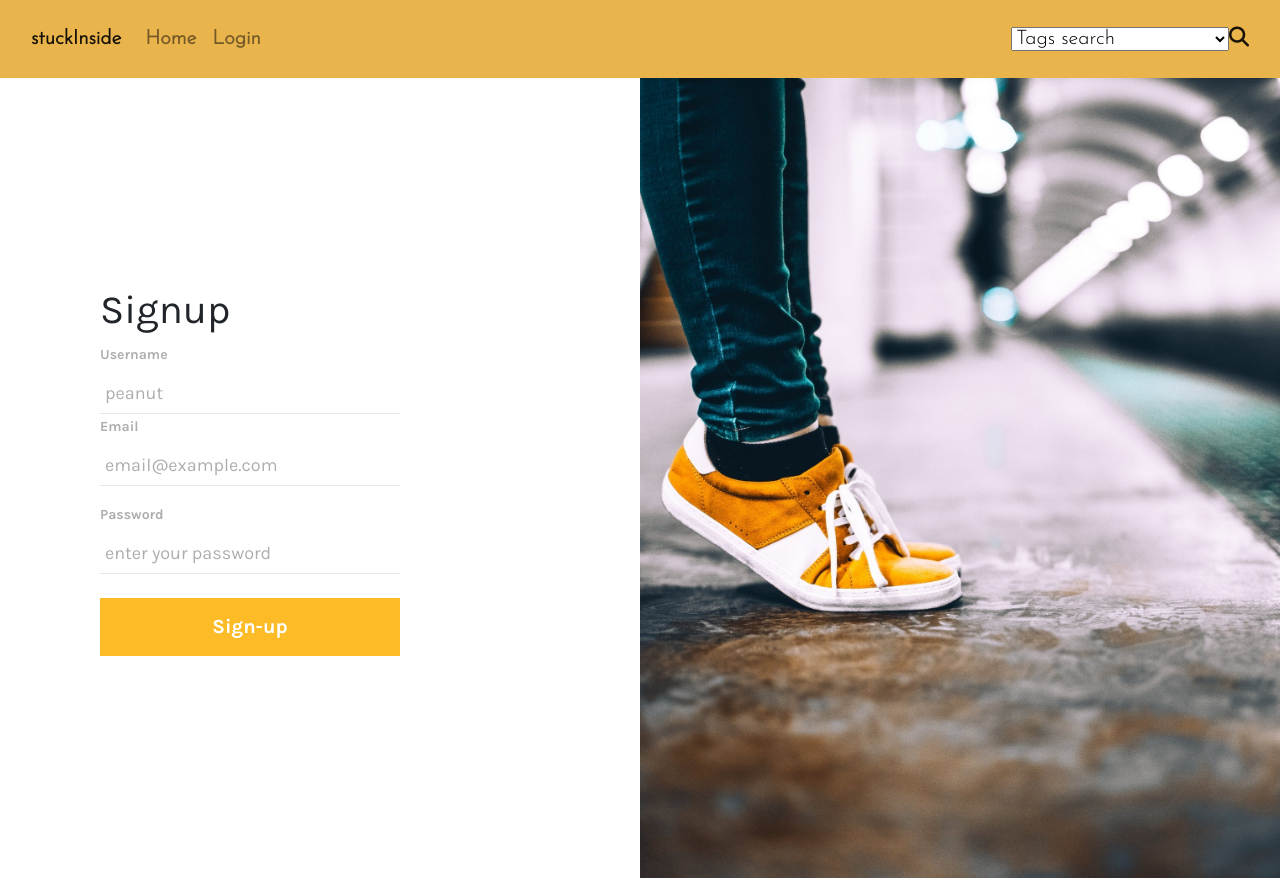
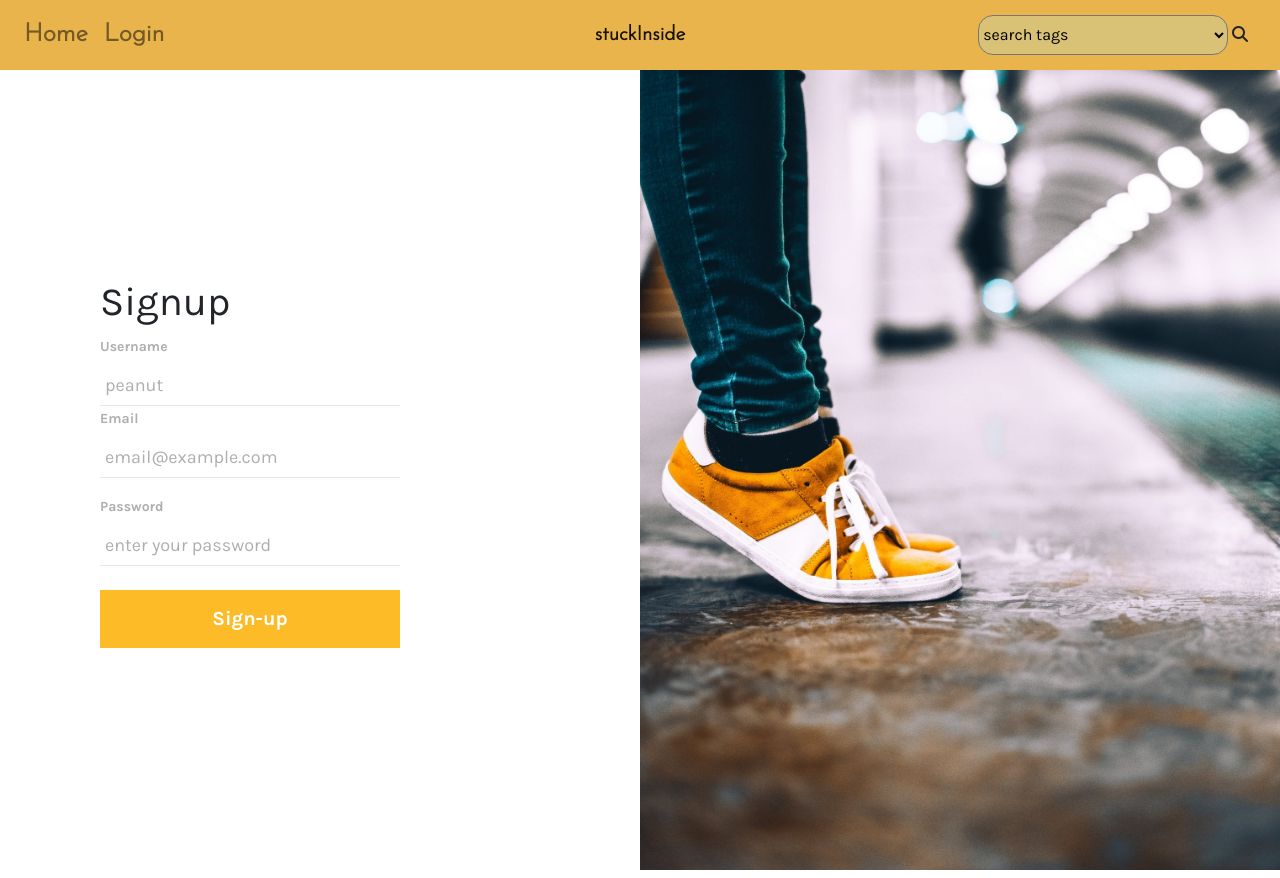
Before and after one commit to treguv/project-2, a Node project: template views/signup.handlebars in a window 1280 px wide. Run offline with Node 20 templates, Linux system fonts and the light colour scheme; the template is opened without the code that fills it, so the values that code supplies are empty; some libraries are stand-ins or nearby versions.

Commit message:
fixed navbar sizing

```diff
--- a/public/stylesheets/style.css
+++ b/public/stylesheets/style.css
@@ -22,7 +22,7 @@ html {
   height: 100%;
   padding: 0;
   margin: 0;
-  font-family: sans-serif;
+  font-family: 'sans-serif';
   color: var(--smoky-black);
 }
 /* google fonts available : 'Josefin Sans' and 'Baloo 2' */
@@ -30,6 +30,34 @@ html {
 /* navbar styles */
 .nav-background {
   background-color: var(--yellow-sun);
+}
+
+.nav-background .nav-link {
+  text-decoration: none;
+  color: rgba(0, 0, 0, 0.5);;
+  font-size: 25px;
+  font-family: 'Josefin Sans';
+  font-weight: bold;
+}
+
+.nav-background .nav-link:hover {
+  color: black;
+}
+
+.app-title {
+  text-decoration: none;
+  color: rgba(0, 0, 0, 0.5);
+  font-size: 40px;
+  font-family: 'Josefin Sans';
+  font-weight: bold;
+  transition-duration: 500ms;
+}
+
+.app-title:hover {
+  -webkit-transform: scale(1.2);
+  -ms-transform: scale(1.2);
+  transform: scale(1.2);
+  color: black;
 }
 
 .navbar-text {
@@ -80,44 +108,11 @@ html {
   font-weight: bold;
 }
 
-/* search button with animation in nav bar */
-.search-box {
-  position: absolute;
-  top: 50%;
-  left: 50%;
-  transform: translate(-50%, -50%);
-  background: var(--cadet-blue);
+select {
+  background-color: #bfd7b565;
+  width: 250px;
   height: 40px;
-  border-radius: 40px;
-  padding: 10px;
-}
-
-.search-box:hover > .search-txt {
-  width: 200px;
-  padding: 0 6px;
-}
-
-.search-btn {
-  color: var(--smoky-black);
-  float: right;
-  border-radius: 50%;
-  display: flex;
-  justify-content: center;
-  align-items: center;
-  transition: 0.4s;
-}
-
-.search-txt {
-  border: none;
-  background: none;
-  outline: none;
-  float: left;
-  padding: 0;
-  color: white;
-  font-size: 16px;
-  transition: 0.4s;
-  line-height: 40px;
-  width: 0px;
+  border-radius: 15px;
 }
 
 .lim-width img {
@@ -126,17 +121,8 @@ html {
   align-items: center;
 }
 
-/* Have the text show up on top of the card  */
-/* .overlay-text {
-  position: relative;
-  top: 0%;
-  left: 0%;
-  transform: translate(0%, -100%);
-  z-index: 9999;
-  color: var(--dutch-white);
-  opacity: 0;
-  transition: 0.2s;
+@media (max-width: 767.98px) {
+  .lim-width img {
+    margin-top: 10px;
+  }
 }
-.overlay-text:hover {
-  opacity: 1;
-} */
--- a/views/layouts/main.handlebars
+++ b/views/layouts/main.handlebars
@@ -26,22 +26,15 @@
     <script src="https://code.jquery.com/jquery-3.5.1.min.js"></script>
     <script src="https://cdn.jsdelivr.net/npm/popper.js@1.16.1/dist/umd/popper.min.js"></script>
     <script src="https://stackpath.bootstrapcdn.com/bootstrap/4.5.2/js/bootstrap.min.js"></script>
-
-
-
     <title>stuckInside</title>
 </head>
 
 <body>
-
-    <!-- navbar -->
-    <nav class="navbar navbar-expand-lg navbar-light nav-background">
-        <div class="container-fluid navbar-text">
-            <a class="navbar-brand" href="/">stuckInside</a>
-            <div class="collapse navbar-collapse" id="navbarSupportedContent">
-                <ul class="navbar-nav me-auto mb-2 mb-lg-0">
+    <nav class="navbar navbar-expand-md nav-background navbar-light">
+        <div class="navbar-collapse collapse w-100 order-1 order-md-0 dual-collapse2">
+            <ul class="navbar-nav mr-auto">
                 <li class="nav-item">
-                        <a class="nav-link" aria-current="page" href="/">Home</a>
+                    <a class="nav-link" href="/">Home</a>
                 </li>
                 {{#if loggedIn}}
                 <li class="nav-item">
@@ -56,13 +49,19 @@
                 </li>
                 {{/if}}
             </ul>
-
         </div>
-
-            {{!-- dropdown instead of search btn one option is through href and another through option value --}}
-
+        <div class="mx-auto order-0">
+            <a class="navbar-brand mx-auto app-title" href="/">stuckInside</a>
+            <button class="navbar-toggler" type="button" data-toggle="collapse" data-target=".dual-collapse2">
+                <span class="navbar-toggler-icon"></span>
+            </button>
+        </div>
+        <div class="navbar-collapse collapse w-100 order-3 dual-collapse2">
+            <ul class="navbar-nav ml-auto">
+                <li class="nav-item navbar-right mr-lg-3">
+                    <div class="search-tags">
                         <select id="search_tag">
-                <option selected>Tags search </option>
+                            <option selected>search tags</option>
                             <option value="Food">#Food</option>
                             <option value="Memes">#Memes</option>
                             <option value="MentalHealthMatters">#MentalHealthMatters</option>
@@ -73,19 +72,16 @@
                             <option value="Quarantine">#Quarantine</option>
                         </select>
                         <a><i class="fas fa-search" id="searchicon"></i></a>
-
-            {{!-- <a href="/profile" class="dot"></a> --}}
+                    </div>
+                </li>
+                <li>
                     <div class="lim-width">
                         <img id="pfp-nav" src="">
                     </div>
-            <!-- navbar drop down button for mobile -->
-            <button class="navbar-toggler" type="button" data-toggle="collapse" data-target="#navbarSupportedContent"
-                aria-controls="navbarSupportedContent" aria-expanded="false" aria-label="Toggle navigation">
-                <span class="navbar-toggler-icon"></span>
-            </button>
+                </li>
+            </ul>
         </div>
     </nav>
-    <!-- navbar ends -->
     <main>
         {{{ body }}}
     </main>
@@ -103,7 +99,6 @@
 
     {{!-- script for dropdown tag search --}}
     <script src="/javascript/search.js"></script>
-
 </body>
 
 </html>
--- a/views/profile-page.handlebars
+++ b/views/profile-page.handlebars
@@ -8,7 +8,7 @@
         <div id="pfp"> {{> pfp this}}</div>
     </div>
     {{!-- username --}}
-    <h1 class="d-flex justify-content-center mb-2 profile-username">{{username}}</h1>
+    <h1 class="d-flex justify-content-center mb-2 mt-3 profile-username">{{username}}</h1>
     {{!-- 'create post' button that re-routes to /image --}}
     <div class="d-flex justify-content-center">
         <button type="button" class="create-post-btn" id="create-post">Create Post</button>
```
Lines whose indentation alone changed are shown as unchanged.
